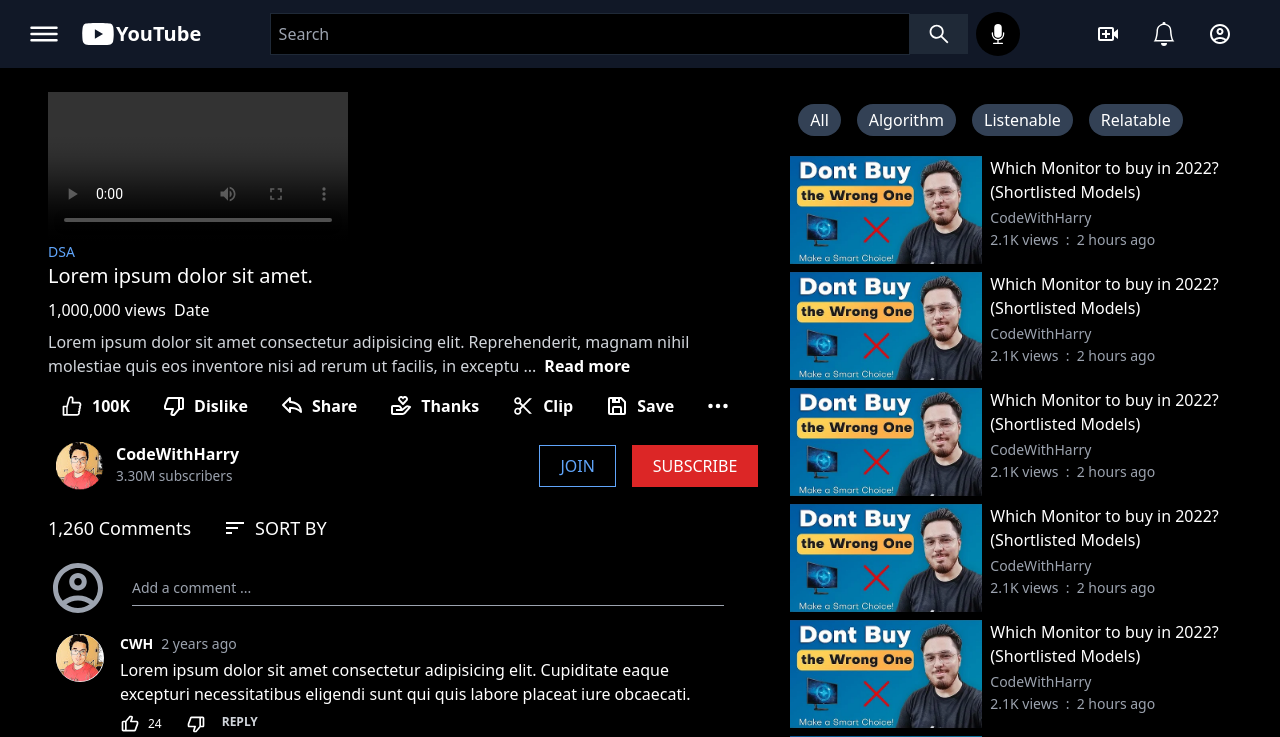
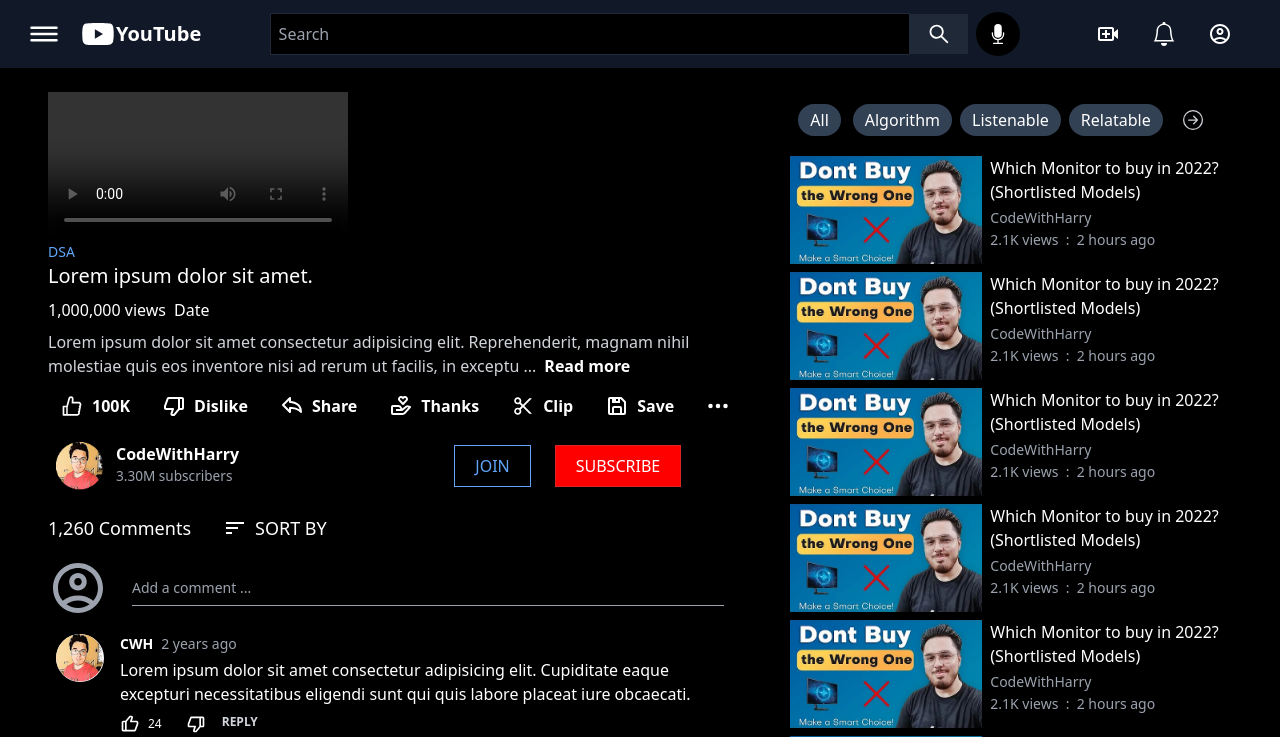
Before and after one commit to ShivanshAr97/Youtube, a React (Create React App) app: page /video in a window 1280 px wide. Shown: the top 737 px of the page. Built offline with nearby package versions, Linux system fonts and the light colour scheme.

Commit message:
new commit

```diff
--- a/package.json
+++ b/package.json
@@ -11,6 +11,7 @@
     "react-icons": "^4.4.0",
     "react-router-dom": "^6.4.1",
     "react-scripts": "5.0.1",
+    "react-toastify": "^9.1.1",
     "web-vitals": "^2.1.4"
   },
   "scripts": {
--- a/src/components/Channel.js
+++ b/src/components/Channel.js
@@ -1,7 +1,33 @@
-import React from 'react'
+import React, { useState } from 'react'
 import img2 from '../img/img1_1.png'
+import { ToastContainer, toast } from 'react-toastify';
+import { HiOutlineBell } from "react-icons/hi";
+import { TbBellRinging } from "react-icons/tb";
+import 'react-toastify/dist/ReactToastify.css';
 
 const Channel = () => {
+    const [bel, setBel] = useState(<HiOutlineBell size='20px' />)
+    const [sub, setSub] = useState("SUBSCRIBE")
+    const [colo, setCol] = useState("red")
+    const [disp, setDisp] = useState("none")
+    const bell = () => {
+        setBel(<TbBellRinging size='20px' />)
+    }
+    const notify = () => {
+
+        if (sub == 'SUBSCRIBE') {
+            toast.success("Subscribed ✅");
+            setSub("SUBSCRIBED✅")
+            setCol("green")
+            setDisp("block")
+        }
+        if (sub === 'SUBSCRIBED✅') {
+            toast.error("Unsubscribed");
+            setSub("SUBSCRIBE")
+            setCol("red")
+            setDisp("none")
+        }
+    }
     return (
         <>
             <div className='flex items-center justify-between'>
@@ -12,9 +38,11 @@
                         <p className='text-[0.85rem] text-gray-400 font-medium'>3.30M subscribers</p>
                     </div>
                 </div>
-                <div className=''>
+                <div className='flex w-[20rem]'>
                     <button className='border border-blue-400 bg-transparent text-blue-400 px-5 py-2 mx-4'>JOIN</button>
-                    <button className='border outline-none border-red-600 text-white bg-red-600 px-5 py-2 font-medium'>SUBSCRIBE</button>
+                    <button id='but' onClick={notify} style={{ backgroundColor: colo }} className='border outline-none border-red-600 text-white px-5 mx-2 py-2 font-medium'>{sub}</button>
+                    <ToastContainer />
+                    <button style={{ display: disp }} className='text-white mx-2' onClick={bell}>{bel}</button>
                 </div>
             </div>
         </>
--- a/src/components/Desc.js
+++ b/src/components/Desc.js
@@ -1,42 +1,52 @@
 import React, { useState } from 'react'
-import { AiOutlineLike, AiOutlineScissor } from 'react-icons/ai';
+import { AiOutlineLike, AiOutlineScissor, AiFillLike, AiFillDislike } from 'react-icons/ai';
 import { BsThreeDots } from 'react-icons/bs';
 import { BiDislike, BiShare, BiDonateHeart, BiSave } from 'react-icons/bi';
 import DescButtons from './DescButtons';
 import Channel from './Channel';
 
 const Desc = () => {
+    const [like, setLike] = useState(< AiOutlineLike size='24px' />)
+    const [unlike, setUnlike] = useState(<BiDislike size='24px' />)
+    const [readmore, setReadmore] = useState(false)
+
     const info = 'Lorem ipsum dolor sit amet consectetur adipisicing elit. Reprehenderit, magnam nihil molestiae quis eos inventore nisi ad rerum ut facilis, in excepturi! Libero distinctio omnis mollitia, quisquam aperiam placeat accusamus.Lorem ipsum dolor sit amet consectetur adipisicing elit. Reprehenderit, magnam nihil molestiae quis eos inventore nisi ad rerum ut facilis, in excepturi! Libero distinctio omnis mollitia, quisquam aperiam placeat accusamus.'
 
-    const [readmore, setReadmore] = useState(false)
-    function show() {
+    const show = () => {
         setReadmore(!readmore)
-  }
+    }
+    const liked = () => {
+        if(setUnlike !== <AiFillDislike size='24px'/>)
+        setLike(<AiFillLike size='24px' />)
+    }
+    const unliked = () => {
+        setUnlike(<AiFillDislike size='24px' />)
+    }
 
     return (
-    <div className='bg-black'>
+        <div className='bg-black'>
             <p className='text-blue-400 text-sm cursor-pointer'>DSA</p>
             <h3 className='text-white text-xl font-medium'>Lorem ipsum dolor sit amet.</h3>
             <div className='flex'>
                 <p className='text-white text-md font-medium my-2'>1,000,000 views</p>
                 <p className='text-white text-md font-medium m-2'>Date</p>
             </div>
-            <p className='text-gray-300'>{readmore?info:`${info.substring(0,150)} ...`}
+            <p className='text-gray-300'>{readmore ? info : `${info.substring(0, 150)} ...`}
 
-            <button className=' ml-2 text-white font-semibold' onClick={show}>{readmore? ' Show less':'Read more'}</button>
+                <button className=' ml-2 text-white font-semibold' onClick={show}>{readmore ? ' Show less' : 'Read more'}</button>
             </p>
             <div className='flex text-white my-4'>
-                <DescButtons icon= <AiOutlineLike size="24px"/> title="100K"/>
-                <DescButtons icon= <BiDislike size="24px"/> title="Dislike"/>
-                <DescButtons icon= <BiShare size="24px"/> title="Share"/>
-                <DescButtons icon= <BiDonateHeart size="24px"/> title="Thanks"/>
-                <DescButtons icon= <AiOutlineScissor size="24px"/> title="Clip"/>
-                <DescButtons icon= <BiSave size="24px"/> title="Save"/>
-                <DescButtons icon= <BsThreeDots size="24px"/>/>
-                </div>
-                <Channel/>
+                <button onClick={liked}><DescButtons icon={like} title="100K" /></button>
+                <button onClick={unliked}><DescButtons icon={unlike} title="Dislike" /></button>
+                <DescButtons icon=<BiShare size="24px" /> title="Share" />
+                <DescButtons icon=<BiDonateHeart size="24px" /> title="Thanks" />
+                <DescButtons icon=<AiOutlineScissor size="24px" /> title="Clip" />
+                <DescButtons icon=<BiSave size="24px" /> title="Save" />
+                <DescButtons icon=<BsThreeDots size="24px" /> />
             </div>
-            )
+            <Channel />
+        </div>
+    )
 }
 
-            export default Desc
+export default Desc
--- a/src/components/DescButtons.js
+++ b/src/components/DescButtons.js
@@ -1,7 +1,4 @@
 import React from 'react'
-import { AiOutlineLike, AiOutlineScissor } from 'react-icons/ai';
-import { BsThreeDots } from 'react-icons/bs';
-import { BiDislike, BiShare, BiDonateHeart, BiSave } from 'react-icons/bi';
 
 const DescButtons = (props) => {
     return (
--- /dev/null
+++ b/src/components/Tagsdata.js
@@ -0,0 +1,17 @@
+const data = [
+    {
+        id: 1,
+        title: "All",
+        title2: "Algorithm",
+        title3: "Listenable",
+        title4: "Relatable",
+    },
+    {
+        id: 2,
+        title: "Food",
+        title2: "Gaming",
+        title3: "Gaming",
+        title4: "Gaming",
+    },
+];
+export default data
--- a/src/components/VideoSingleTag.js
+++ /dev/null
@@ -1,11 +0,0 @@
-import React from 'react'
-
-const SingleTag = (props) => {
-  return (
-    <>
-    <div className='border-slate-600 bg-slate-700 mx-2 font-medium rounded-2xl px-3 py-1 w-fit cursor-pointer hover:bg-slate-600'>{props.title}</div>
-    </>
-  )
-}
-
-export default SingleTag
--- a/src/components/VideoTags.js
+++ b/src/components/VideoTags.js
@@ -1,14 +1,35 @@
-import React from 'react'
-import VideoSingleTag from './VideoSingleTag'
+import React, {useState} from 'react'
+import { BsArrowRightCircle } from 'react-icons/bs';
+import data from './Tagsdata.js'
 
 const Tags = () => {
+  const [index, setIndex] = useState(0);
+  const {id, title, title2, title3, title4} = data[index]
+
+  const checkNum = (number)=>{
+    if(number<0){
+        return data.length-1;
+    }
+    if (number>data.length-1){
+        return 0;
+    }
+    return number;
+
+  }
+  const next=()=>{
+    setIndex((index)=>{
+        let newIndex = index+1;
+        return checkNum(newIndex);
+    })
+  }
   return (
     <>
     <div className='h-[4.5rem] flex items-center text-white'>
-        <VideoSingleTag title="All"/>
-        <VideoSingleTag title="Algorithm"/>
-        <VideoSingleTag title="Listenable"/>
-        <VideoSingleTag title="Relatable"/>
+      <span className='border-slate-600 bg-slate-700 mx-2 font-medium rounded-2xl px-3 py-1 w-fit cursor-pointer hover:bg-slate-600'>{title}</span>
+      <span className='border-slate-600 bg-slate-700 mx-1 font-medium rounded-2xl px-3 py-1 w-fit cursor-pointer hover:bg-slate-600'>{title2}</span>
+      <span className='border-slate-600 bg-slate-700 mx-1 font-medium rounded-2xl px-3 py-1 w-fit cursor-pointer hover:bg-slate-600'>{title3}</span>
+      <span className='border-slate-600 bg-slate-700 mx-1 font-medium rounded-2xl px-3 py-1 w-fit cursor-pointer hover:bg-slate-600'>{title4}</span>
+        <span className=" text-gray-300 cursor-pointer mx-4" onClick={next}><BsArrowRightCircle size="20px"/></span>
     </div>
     </>
   )
```
Also changed, not shown: 1 other file (tests, documents, lock files or other folders).
